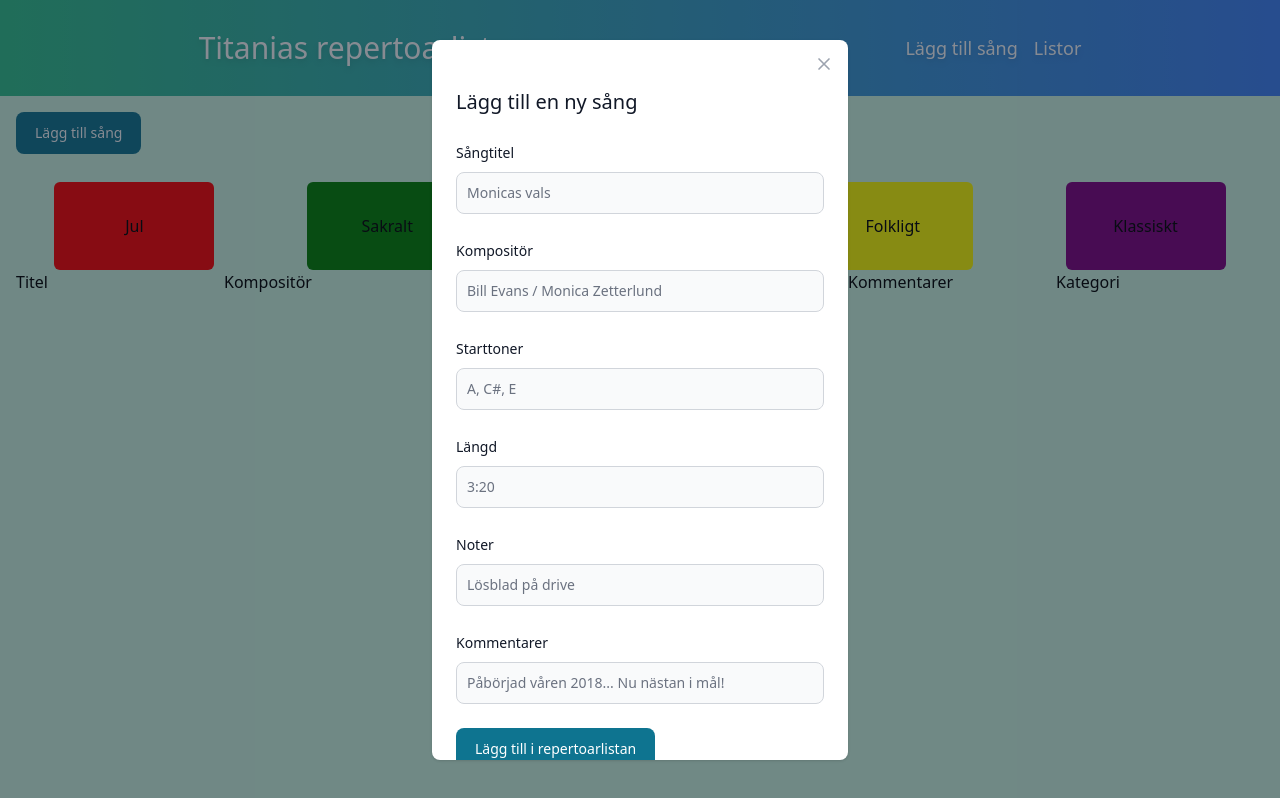
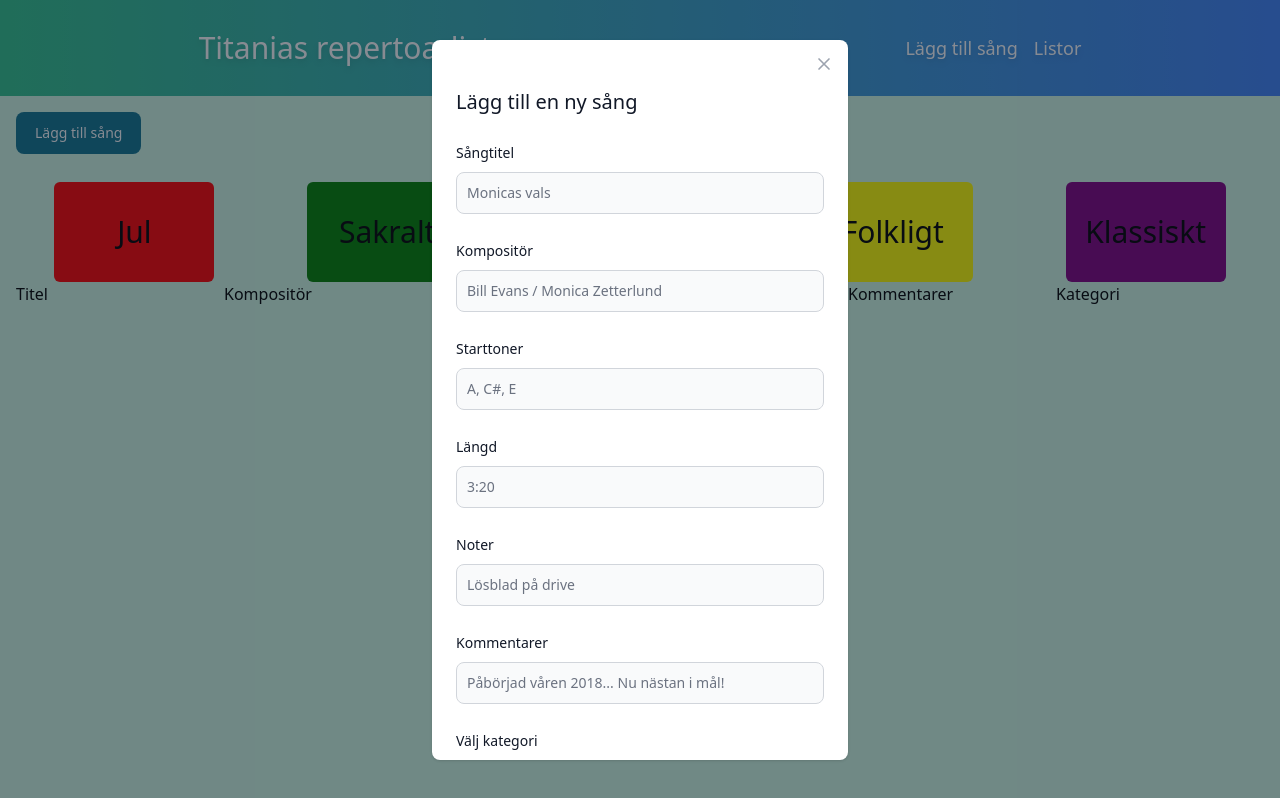
Before and after one commit to lisapaajarvi/repertoarsamling, a React (Vite) app: page / in a window 1280 px wide. Both pictures are taken after a click on the button "Lägg till sång". Built offline with nearby package versions, Linux system fonts and the light colour scheme; no server answers; the database is empty.

Commit message:
filter on category

```diff
--- a/src/components/AddSongModal.jsx
+++ b/src/components/AddSongModal.jsx
@@ -1,4 +1,4 @@
-import { Button, Label, Modal, TextInput } from "flowbite-react";
+import { Button, Label, Modal, TextInput, Select } from "flowbite-react";
 import { useState, useContext, useEffect } from "react";
 import PropTypes from "prop-types";
 import { SongContext } from "../contexts/songContext";
@@ -10,6 +10,7 @@ const blankSong = {
   length: "",
   origin: "",
   comments: "",
+  category: "",
 };
 
 const AddSongModal = (props) => {
@@ -130,6 +131,24 @@ const AddSongModal = (props) => {
                 onChange={(e) => handleInputChange(e)}
               />
             </div>
+            <div className="max-w-md">
+              <div className="mb-2 block">
+                <Label htmlFor="category" value="Välj kategori" />
+              </div>
+              <Select
+                id="category"
+                value={songDetails.category}
+                onChange={(e) => handleInputChange(e)}
+                required
+              >
+                <option>Okategoriserad</option>
+                <option>Jul</option>
+                <option>Sakralt</option>
+                <option>Film/tv/spel</option>
+                <option>Folkligt</option>
+                <option>Klassiskt</option>
+              </Select>
+            </div>
 
             <div className="w-full">
               <Button onClick={handleSubmit}>
--- a/src/components/Main.jsx
+++ b/src/components/Main.jsx
@@ -8,7 +8,10 @@ const Main = () => {
   const { songs } = useContext(SongContext);
   const [openModal, setOpenModal] = useState(false);
   const [editingContent, setEditingContent] = useState(null);
-  const songCount = songs.length;
+  const [categoryFilter, setCategoryFilter] = useState("Alla");
+  const [filteredSongs, setFilteredSongs] = useState(songs);
+  const songCount = filteredSongs.length;
+
   const handleClick = (song) => {
     setEditingContent(song);
   };
@@ -18,6 +21,16 @@ const Main = () => {
       setOpenModal(true);
     }
   }, [editingContent]);
+
+  useEffect(() => {
+    const applyFilter = () => {
+      if (categoryFilter === "Alla") {
+        return songs;
+      }
+      return songs.filter((song) => song.category === categoryFilter);
+    };
+    setFilteredSongs(applyFilter());
+  }, [categoryFilter, songs]);
 
   const onCloseModal = () => {
     setOpenModal(false);
@@ -31,6 +44,9 @@ const Main = () => {
     { name: "Folkligt", bgColor: "yellow" },
     { name: "Klassiskt", bgColor: "purple" },
   ];
+
+  console.log(categoryFilter);
+  console.log(filteredSongs);
 
   return (
     <main className="min-h-[calc(100vh-6rem)] bg-emerald-100">
@@ -46,8 +62,9 @@ const Main = () => {
                 key={index}
                 className="rounded-md w-40 p-8 bg-red-400 flex align-center justify-center"
                 style={{ backgroundColor: `${cat.bgColor}` }}
+                onClick={() => setCategoryFilter(cat.name)}
               >
-                {cat.name}
+                <p className="text-3xl">{cat.name}</p>
               </div>
             );
           })}
@@ -62,7 +79,7 @@ const Main = () => {
           <p className="col-span-2">Kategori</p>
         </div>
         <section>
-          {songs.map((song, index) => {
+          {filteredSongs.map((song, index) => {
             const bgColor = () => {
               const cat = categories.find(({ name }) => name === song.category);
               return cat.bgColor;
```
